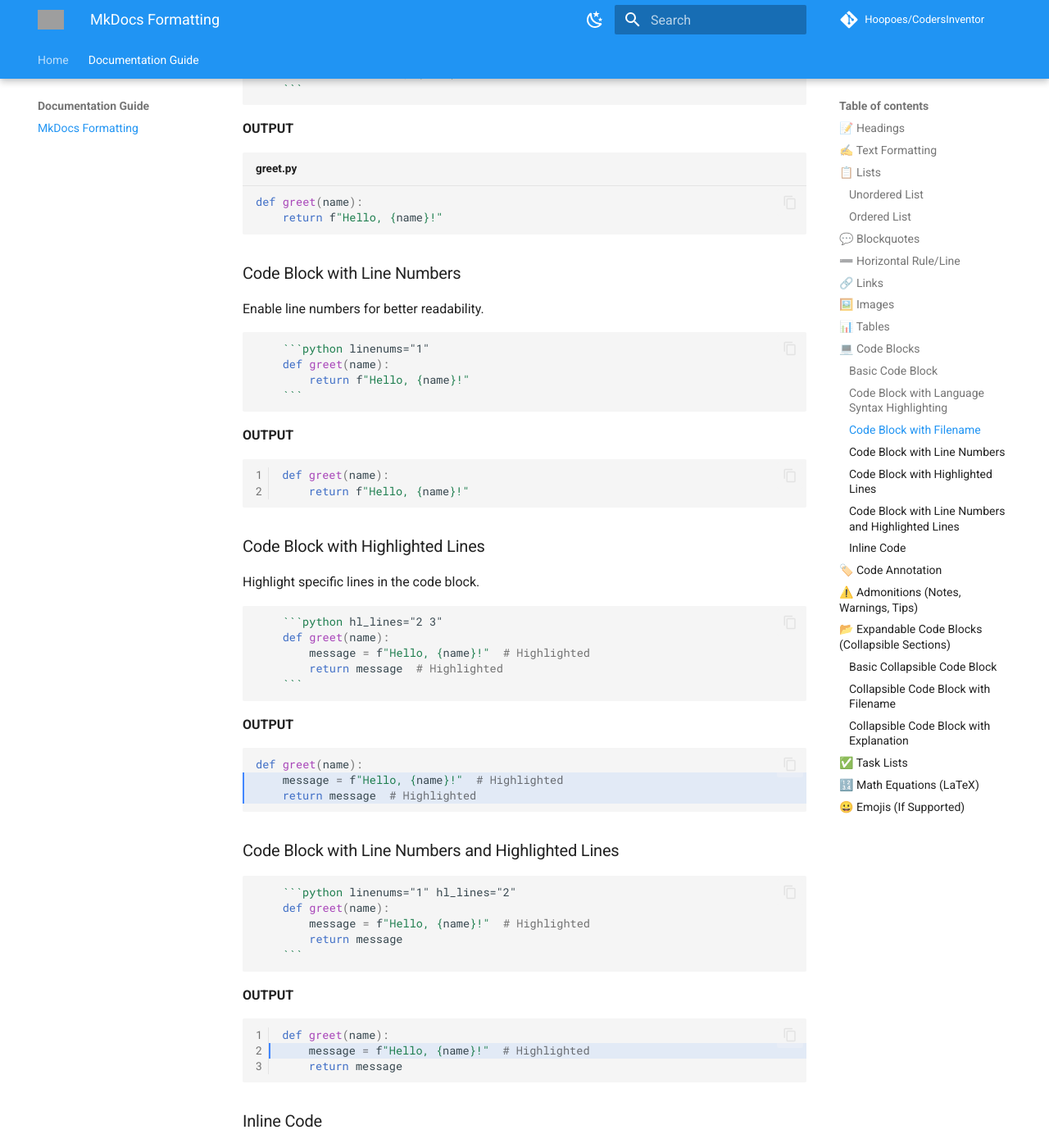
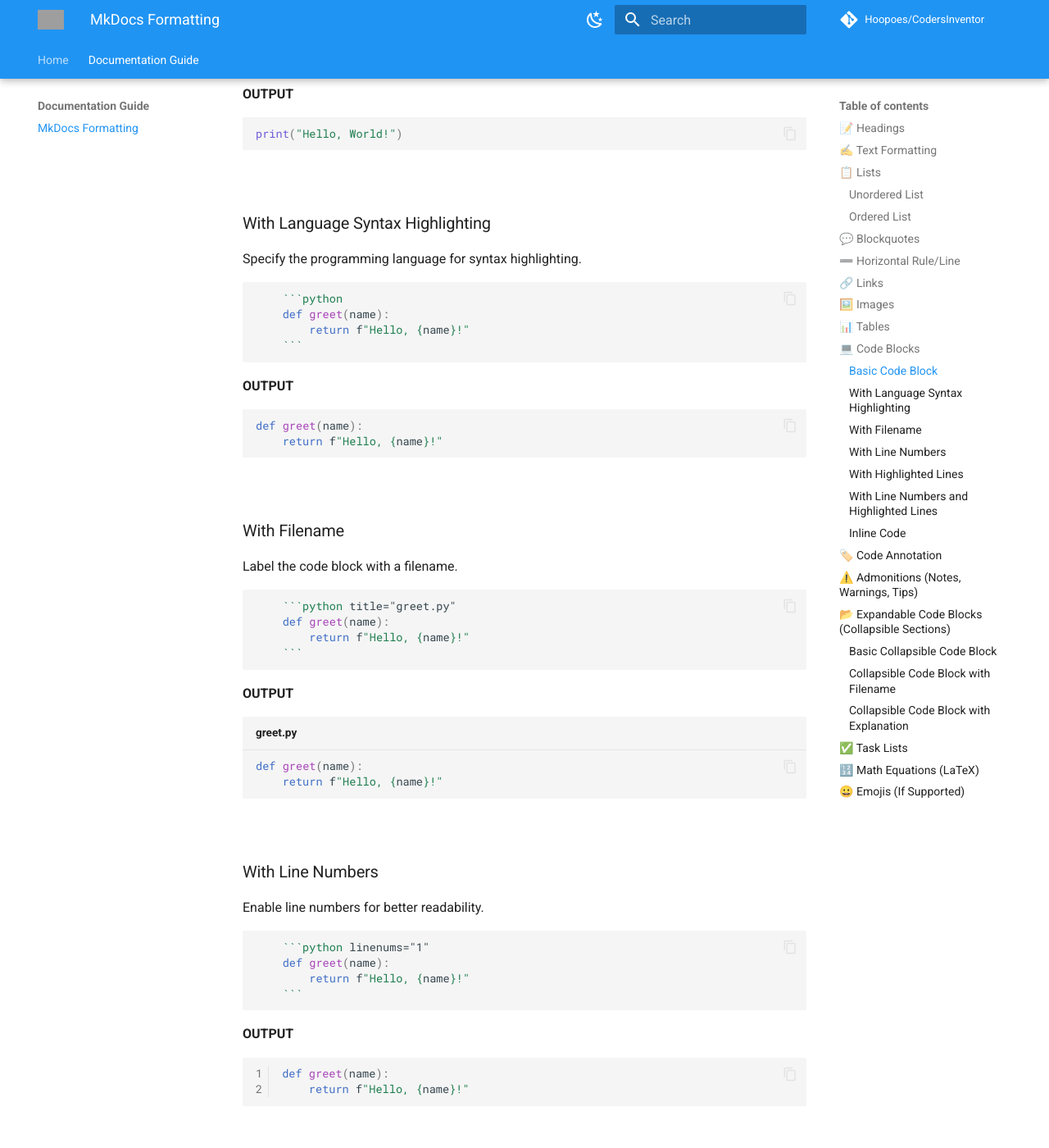
Before and after one commit to Hoopoes/CodersInventory, an MkDocs documentation site: the page built from docs/root/documentation-guide/mkdocs.md, in a window 1280 px wide and 1400 px high, scrolled down 4761 px. Shown: the whole window at 82% size. Built offline with MkDocs 1.6.1 and Material for MkDocs 9.7.7, drawn with Linux system fonts in a browser that asks for light colours; emoji names are drawn with the system emoji font; formulas are drawn with MathJax 3; comment, search, counter and statistics services are not loaded; some of the changed text lies outside the part shown; grey boxes are pictures that could not be loaded.

Commit message:
chore: filepath change and some spaces added in mkdocs.md

````diff
--- a/docs/root/markdown/mkdocs-formatting-guide.md
+++ b/docs/root/documentation-guide/mkdocs.md
@@ -1,3 +1,18 @@
+A comprehensive guide to MkDocs formatting, covering essential Markdown syntax and features.
+
+
+
+
+<br>
+
+---
+
+<br>
+
+
+
+
+
 ## 📝 Headings
 Use `#` symbols to create headings of different levels.
 ```md
@@ -9,9 +24,17 @@
 ###### H6 Heading
 ```
 
+
+
+
+
 <br>
 
 ---
+
+<br>
+
+
 
 
 
@@ -31,9 +54,17 @@
 ~~Strikethrough~~
 **_Bold & Italic_**
 
+
+
+
+
 <br>
 
 ---
+
+<br>
+
+
 
 
 
@@ -71,9 +102,17 @@
     1. Sub-item
     2. Sub-item
 
+
+
+
+
 <br>
 
 ---
+
+<br>
+
+
 
 
 
@@ -89,9 +128,17 @@
 > This is a blockquote.
 > It can span multiple lines.
 
+
+
+
+
 <br>
 
 ---
+
+<br>
+
+
 
 
 
@@ -109,9 +156,17 @@
 ***
 ___
 
+
+
+
+
 <br>
 
 ---
+
+<br>
+
+
 
 
 
@@ -125,9 +180,17 @@
 
 [Visit MkDocs](https://www.mkdocs.org)
 
+
+
+
+
 <br>
 
 ---
+
+<br>
+
+
 
 
 
@@ -141,9 +204,17 @@
 
 ![Alt Text](https://via.placeholder.com/150)
 
+
+
+
+
 <br>
 
 ---
+
+<br>
+
+
 
 
 
@@ -163,9 +234,17 @@
 | Alice |  25 | USA     |
 | Bob   |  30 | Canada  |
 
+
+
+
+
 <br>
 
 ---
+
+<br>
+
+
 
 
 
@@ -185,7 +264,9 @@
 print("Hello, World!")
 ```
 
-### Code Block with Language Syntax Highlighting
+<br>
+
+### With Language Syntax Highlighting
 Specify the programming language for syntax highlighting.
 ```md
     ```python
@@ -201,7 +282,10 @@
     return f"Hello, {name}!"
 ```
 
-### Code Block with Filename
+<br>
+
+
+### With Filename
 Label the code block with a filename.
 ```md
     ```python title="greet.py"
@@ -217,7 +301,10 @@
     return f"Hello, {name}!"
 ```
 
-### Code Block with Line Numbers
+<br>
+
+
+### With Line Numbers
 Enable line numbers for better readability.
 ```md
     ```python linenums="1"
@@ -233,7 +320,10 @@
     return f"Hello, {name}!"
 ```
 
-### Code Block with Highlighted Lines
+<br>
+
+
+### With Highlighted Lines
 Highlight specific lines in the code block.
 ```md
     ```python hl_lines="2 3"
@@ -251,7 +341,10 @@
     return message  # Highlighted
 ```
 
-### Code Block with Line Numbers and Highlighted Lines
+<br>
+
+
+### With Line Numbers and Highlighted Lines
 ```md
     ```python linenums="1" hl_lines="2"
     def greet(name):
@@ -268,6 +361,8 @@
     return message
 ```
 
+<br>
+
 
 ### Inline Code
 Use backticks to insert inline code within text.
@@ -279,9 +374,17 @@
 
 Use `print("Hello, World!")` inside a sentence.
 
+
+
+
+
 <br>
 
 ---
+
+<br>
+
+
 
 
 
@@ -324,9 +427,17 @@
 1.  :man_raising_hand: I'm an annotation! I can contain `code`, __formatted
     text__, images, ... basically anything that can be expressed in Markdown.
 
+
+
+
+
 <br>
 
 ---
+
+<br>
+
+
 
 
 
@@ -360,9 +471,17 @@
 !!! danger
     This is a dangerous operation.
 
+
+
+
+
 <br>
 
 ---
+
+<br>
+
+
 
 
 
@@ -430,9 +549,17 @@
 
     This function takes a number and returns its square.
 
+
+
+
+
 <br>
 
 ---
+
+<br>
+
+
 
 
 
@@ -450,9 +577,17 @@
 - [ ] Task 2
 - [ ] Task 3
 
+
+
+
+
 <br>
 
 ---
+
+<br>
+
+
 
 
 
@@ -470,9 +605,17 @@
 x = {-b \pm \sqrt{b^2-4ac} \over 2a}
 $$
 
+
+
+
+
 <br>
 
 ---
+
+<br>
+
+
 
 
 
@@ -490,3 +633,5 @@
 <br>
 
 ---
+
+<br>
--- a/mkdocs.yml
+++ b/mkdocs.yml
@@ -97,7 +97,7 @@
 nav:
   - Home: index.md
   - Documentation Guide:
-    - MkDocs Formatting: root/markdown/mkdocs-formatting-guide.md
+    - MkDocs Formatting: root/documentation-guide/mkdocs.md
     # - Functional Validator:
       # - Pydantic: root/functional_validator/pydantic.md
   # - User Guide:
````
